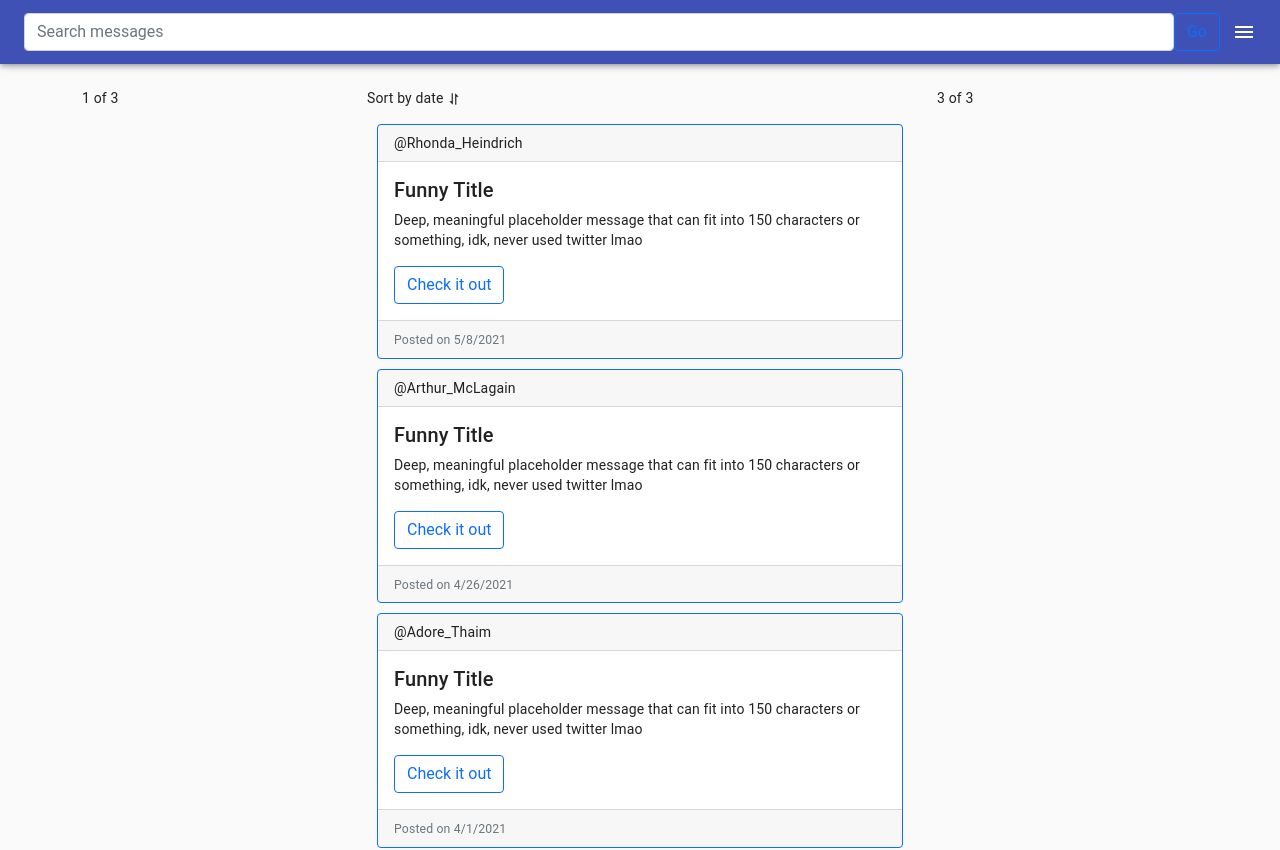
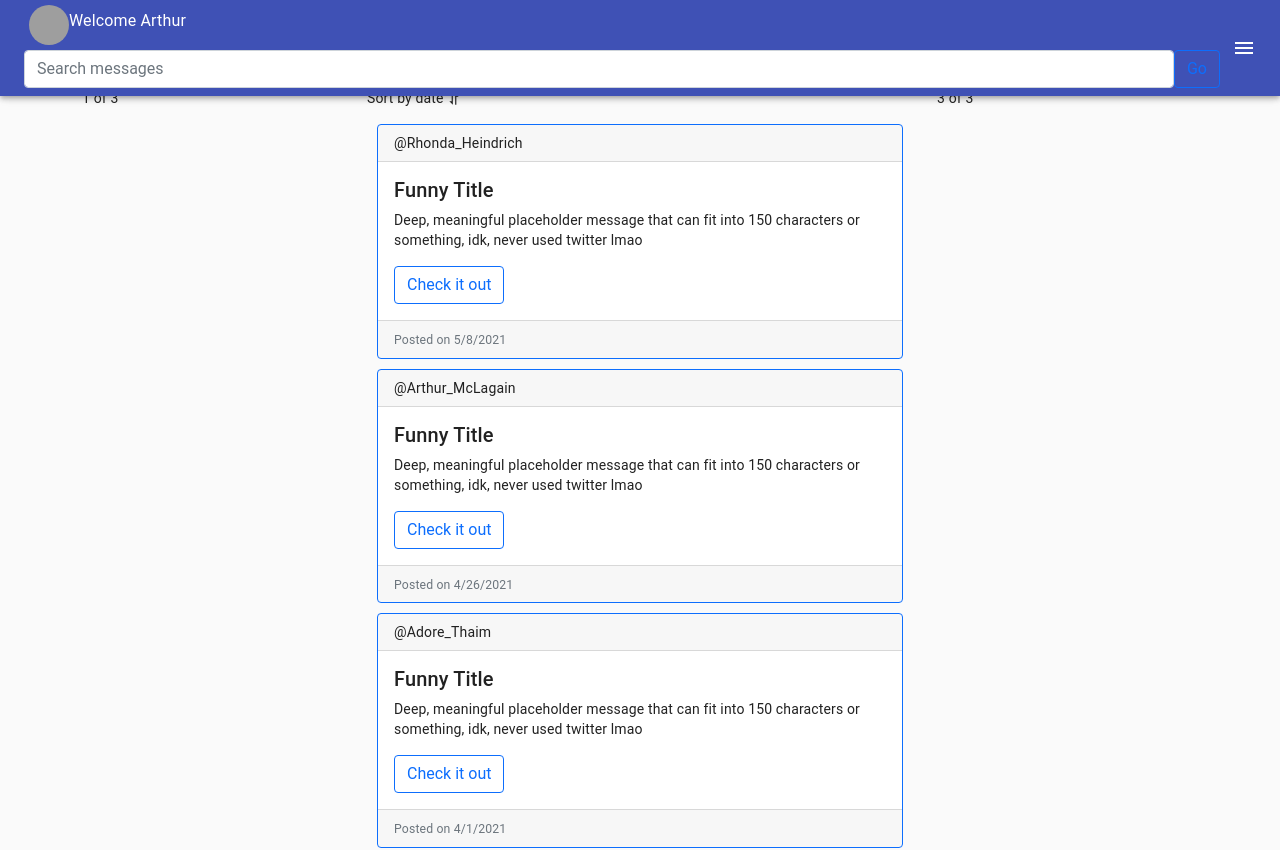
Before and after one commit to Timbuktujoe/mini-twitter, a React (Create React App) app: page / in a window 1280 px wide. Shown: the top 850 px of the page. Built offline with nearby package versions, Linux system fonts and the light colour scheme; grey boxes are pictures that could not be loaded.

Commit message:
sidebar-display-user

```diff
--- a/src/App.css
+++ b/src/App.css
@@ -1,3 +1,7 @@
 .sorting_icon{
   cursor: pointer;
 }
+.welcome-user {
+  display: flex;
+  padding: 5px;
+}
--- a/src/Sidebar.js
+++ b/src/Sidebar.js
@@ -110,7 +110,13 @@ export default function Sidebar({ userData, setUserData }) {
                 })}
             >
                 <Toolbar>
-                    <Typography variant="h6" noWrap className={classes.title} >
+                    <Typography variant="h6" noWrap style={{height: "12vh"}}className={classes.title} >
+
+                    <ListItemAvatar className="welcome-user">
+                                <Avatar src={userData[1].avatar} alt="user-avatar" />
+                                <ListItemText> Welcome {userData[1].firstName} </ListItemText>
+                            </ListItemAvatar>
+
                         <Searchbar/>
                      </Typography>
                     <IconButton
```
